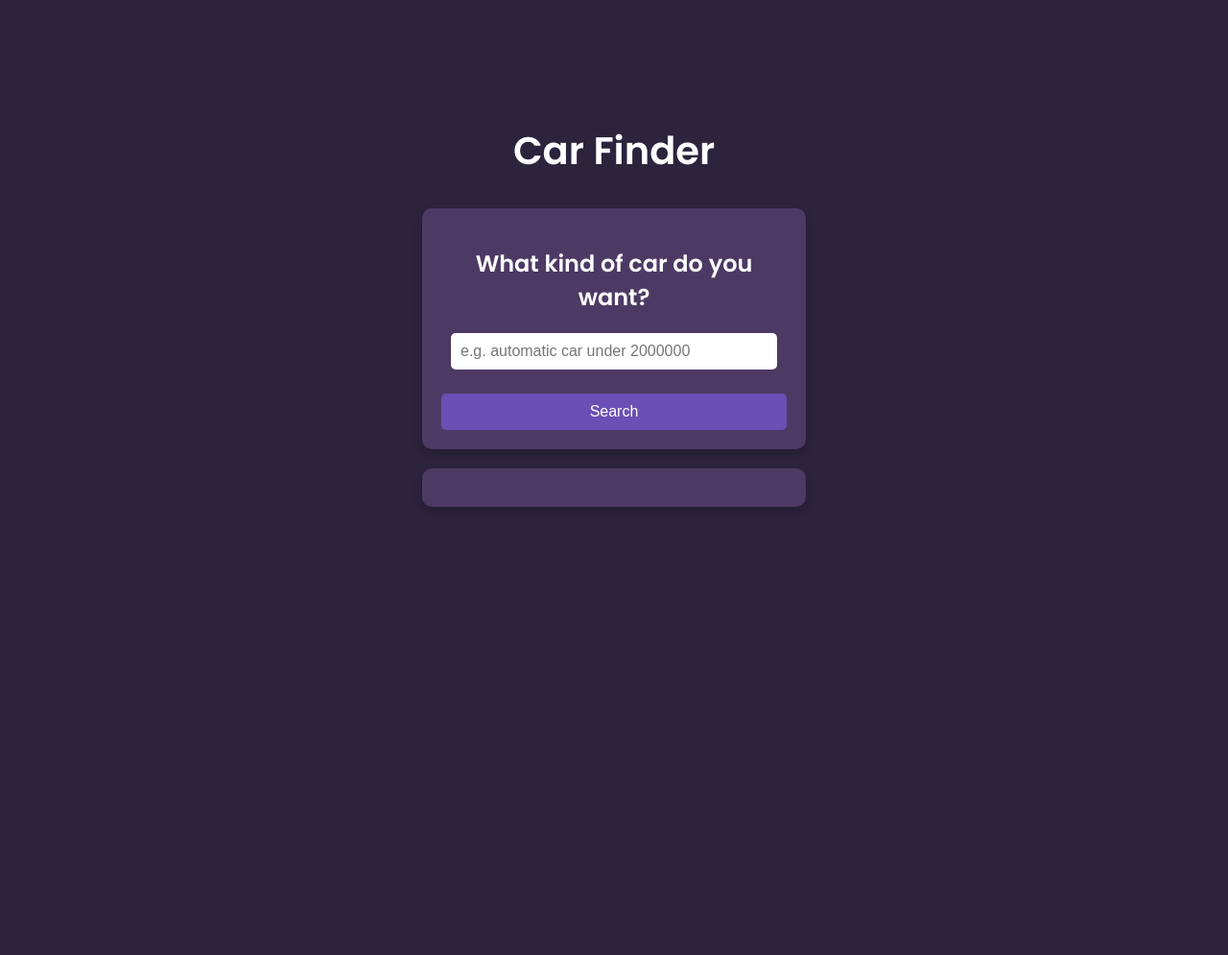
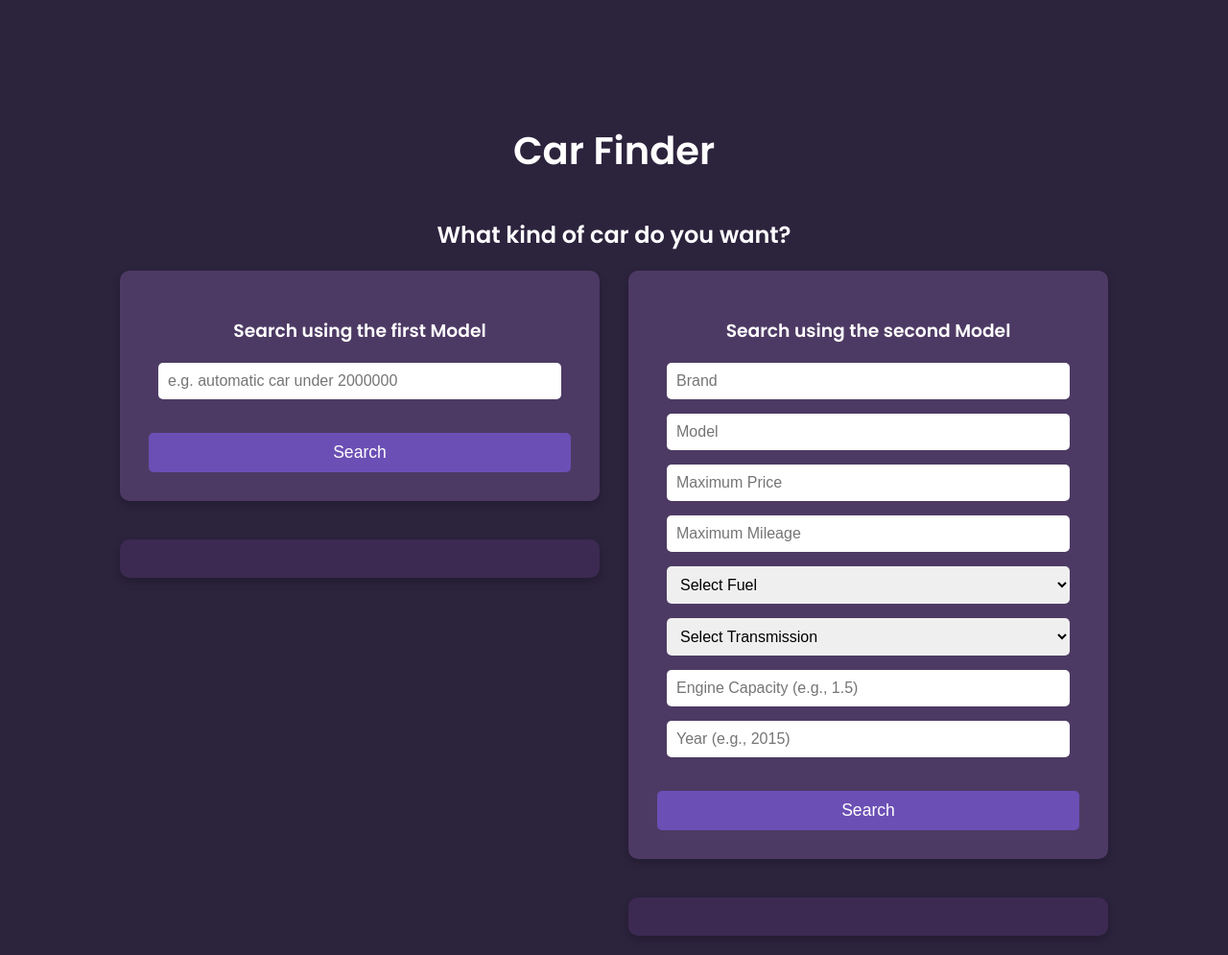
Before and after one commit to fahmisyahputra/fprsbpfinal, a Flask app: template templates/index.html in a window 1280 px wide. Shown: the whole page at 96% size. Before the commit the page ends 528 px from the top, so only its background shows below. Run offline with Flask 3, Linux system fonts and the light colour scheme; the template is opened without the code that fills it, so the values that code supplies are empty; parts of the project's set-up code (start-up, migrations or seed data) failed here and were passed over.

Commit message:
integrasi model baru

```diff
--- a/app.py
+++ b/app.py
@@ -1,31 +1,95 @@
-from flask import Flask, render_template, request, jsonify
+import pandas as pd
+import re
+import pickle
+from flask import Flask, request, jsonify
+from flask_cors import CORS
+from sklearn.pipeline import Pipeline
 
 app = Flask(__name__)
+CORS(app)
 
-@app.route('/')
-def home():
-    return render_template('index.html')
+# ----------------- Model 1: car.py -----------------
 
-@app.route('/predict', methods=['POST'])
-def predict():
+# Load data for car.py
+url = "https://raw.githubusercontent.com/farrasariffadhila/fp-rsbp-raw/refs/heads/main/modified_mmm.csv"
+df_car = pd.read_csv(url)
+df_car['harga'] = pd.to_numeric(df_car['harga'], errors='coerce')
+
+# car.py functions
+def extract_criteria(input_text):
+    transmisi, engine_size, max_price = None, None, None
+
+    if 'manual' in input_text.lower():
+        transmisi = 'Manual'
+    elif 'automatic' in input_text.lower():
+        transmisi = 'Automatic'
+
+    match_engine = re.search(r'(\d+\.\d+|\d+)\s*(liter|cc|engine size)', input_text.lower())
+    if match_engine:
+        engine_size = float(match_engine.group(1))
+
+    match_price = re.search(r'under\s*(\d+)', input_text.lower())
+    if match_price:
+        max_price = int(match_price.group(1))
+
+    return transmisi, engine_size, max_price
+
+def filter_cars(transmisi, engine_size, max_price):
+    filtered_cars = df_car.copy()
+    if transmisi:
+        filtered_cars = filtered_cars[filtered_cars['transmisi'].str.contains(transmisi, case=False, na=False)]
+    if engine_size:
+        filtered_cars = filtered_cars[filtered_cars['ukuran_mesin'] == engine_size]
+    if max_price:
+        filtered_cars = filtered_cars[filtered_cars['harga'] <= max_price]
+    return filtered_cars
+
+@app.route('/api/get-cars', methods=['POST'])
+def get_cars():
+    data = request.get_json()
+    user_input = data.get('query', '')
+    transmisi, engine_size, max_price = extract_criteria(user_input)
+    filtered_cars = filter_cars(transmisi, engine_size, max_price)
+
+    if not filtered_cars.empty:
+        return jsonify({'cars': filtered_cars.to_dict(orient="records")}), 200
+    return jsonify({'message': 'No cars found with the given criteria.'}), 200
+
+# ----------------- Model 2: new-model.py -----------------
+
+# Load data and model for new-model.py
+df_new_model = pd.read_csv("dataset.csv")
+with open("knn_model.pkl", "rb") as file:
+    knn_model = pickle.load(file)
+
+def recommend_car_by_user_input(user_input, df, pipeline, n_recommendations=5):
+    for col in ["Merek", "Model"]:
+        if not user_input[col]:
+            user_input[col] = df[col].mode()[0]
+    user_input_df = pd.DataFrame([user_input])
+    preprocessed_input = pipeline.named_steps["preprocessor"].transform(user_input_df)
+    distances, indices = pipeline.named_steps["knn"].kneighbors(preprocessed_input, n_neighbors=n_recommendations)
+    return df.iloc[indices[0]]
+
+@app.route('/api/get-new-cars', methods=['POST'])
+def get_new_cars():
+    data = request.get_json()
     try:
-        data = request.form
-        # Extract data from form
-        fuel = data.get('fuel')
-        brand = data.get('brand')
-        year = int(data.get('year'))
-        price = float(data.get('price').replace('.', '').replace(',', ''))  # Remove formatting
-        mileage = float(data.get('mileage').replace('.', '').replace(',', ''))  # Remove formatting
-        engine = float(data.get('engine').replace('.', '').replace(',', ''))  # Remove formatting
-        transmission = data.get('transmission')
-        kilometers = float(data.get('kilometers'))
+        user_preferences = {
+            "Merek": data.get("brand", ""),
+            "Model": data.get("model", ""),
+            "harga": float(data.get("price", 0)),
+            "Jarak tempuh": float(data.get("mileage", 0)),
+            "Tipe bahan bakar": data.get("fuel", ""),
+            "Transmisi": data.get("transmission", ""),
+            "Kapasitas mesin": float(data.get("engine", 0)),
+            "Tahun": float(data.get("year", 0)),
+        }
+        recommendations = recommend_car_by_user_input(user_preferences, df_new_model, knn_model)
+        return jsonify({'cars': recommendations.to_dict(orient="records")}), 200
+    except Exception as e:
+        return jsonify({'error': str(e)}), 500
 
-        # Dummy prediction logic
-        predicted_value = (price * 0.8) - (mileage * 10) + (engine * 1000)
-
-        return jsonify({'predicted_value': f"Rp {predicted_value:,.2f}"})
-    except Exception as e:
-        return jsonify({'error': str(e)})
-
-if __name__ == '__main__':
+# ----------------- Run Flask Server -----------------
+if __name__ == "__main__":
     app.run(debug=True)
--- a/requirements.txt
+++ b/requirements.txt
@@ -1 +1,4 @@
 Flask==2.3.2
+pandas
+scikit-learn==1.5.2
+numpy
--- a/templates/index.html
+++ b/templates/index.html
@@ -9,8 +9,13 @@
   <body>
     <div class="container">
       <h1 class="title-carfinder">Car Finder</h1>
+      <h2>What kind of car do you want?</h2>
+
+      <!-- Form for Model 1 (Car.py) -->
+      <div class="form-grid">
+        <div class="form-column">
           <div class="form-container">
-        <h2>What kind of car do you want?</h2>
+            <h3>Search using the first Model</h3>
             <form id="car-search-form">
               <input
                 type="text"
@@ -19,61 +24,139 @@
                 placeholder="e.g. automatic car under 2000000"
                 required
               />
-          <button type="submit">Search</button>
+              <button type="submit" id="submit-car-form">Search</button>
             </form>
           </div>
-      <div class="result-container" id="result-container"></div>
+          <div class="result-container" id="result-container-old"></div>
         </div>
+
+        <!-- Form for Model 2 (new-model.py) -->
+        <div class="form-column">
+          <div class="form-container">
+            <h3>Search using the second Model</h3>
+            <form id="new-car-form">
+              <input type="text" id="new-brand" placeholder="Brand" />
+              <input type="text" id="new-model" placeholder="Model" />
+              <input type="number" id="new-price" placeholder="Maximum Price" />
+              <input
+                type="number"
+                id="new-mileage"
+                placeholder="Maximum Mileage"
+              />
+              <select id="new-fuel">
+                <option value="">Select Fuel</option>
+                <option value="Bensin">Bensin</option>
+                <option value="Diesel">Diesel</option>
+              </select>
+              <select id="new-transmission">
+                <option value="">Select Transmission</option>
+                <option value="Automatic">Automatic</option>
+                <option value="Manual">Manual</option>
+              </select>
+              <input
+              type="number"
+              id="new-engine"
+              placeholder="Engine Capacity (e.g., 1.5)"
+              step="0.01"
+            />
+
+              <input
+                type="number"
+                id="new-year"
+                placeholder="Year (e.g., 2015)"
+                min="1900"
+                max="2099"
+              />
+              <button type="submit" id="submit-new-car-form">Search</button>
+            </form>
+          </div>
+          <div class="result-container" id="result-container-new"></div>
+        </div>
+      </div>
+    </div>
+
     <script>
+      // Event listener for Car.py form
       document
         .getElementById("car-search-form")
         .addEventListener("submit", function (event) {
           event.preventDefault();
           const userInput = document.getElementById("car-requirements").value;
 
-          // Call API with user input
           fetch("http://127.0.0.1:5000/api/get-cars", {
             method: "POST",
-            headers: {
-              "Content-Type": "application/json",
-            },
+            headers: { "Content-Type": "application/json" },
             body: JSON.stringify({ query: userInput }),
           })
             .then((response) => response.json())
             .then((data) => {
-              // Clear previous results
               const resultContainer =
-                document.getElementById("result-container");
+                document.getElementById("result-container-old");
               resultContainer.innerHTML = "";
-
-              // Display the cars
               if (data.cars && data.cars.length > 0) {
-                const carList = document.createElement("div");
-                carList.classList.add("car-list");
                 data.cars.forEach((car) => {
-                  const carDiv = document.createElement("div");
-                  carDiv.classList.add("car-item");
-                  carDiv.innerHTML = `
+                  resultContainer.innerHTML += `
+                    <div class="car-item">
                       <strong>${car.model}</strong><br>
                       Tahun: ${car.tahun}<br>
                       Harga: ${car.harga}<br>
                       Transmisi: ${car.transmisi}<br>
-                          Jarak Tempuh: ${car.jarak_tempuh}<br>
+                      Jarak Tempuh: ${car.jarak_tempuh} km<br>
                       Bahan Bakar: ${car.bahan_bakar}<br>
                       Pajak: ${car.pajak}<br>
                       MPG: ${car.mpg}<br>
-                          Ukuran Mesin: ${car.ukuran_mesin}<br><br>
-                      `;
-                  carList.appendChild(carDiv);
+                      Ukuran Mesin: ${car.ukuran_mesin} L<br>
+                    </div>`;
                 });
-                resultContainer.appendChild(carList);
               } else {
-                resultContainer.innerHTML =
-                  "No cars found matching your criteria.";
+                resultContainer.innerHTML = "No cars found matching your criteria.";
               }
+            });
+        });
+
+      // Event listener for new-model.py form
+      document
+        .getElementById("new-car-form")
+        .addEventListener("submit", function (event) {
+          event.preventDefault();
+
+          const formData = {
+            brand: document.getElementById("new-brand").value,
+            model: document.getElementById("new-model").value,
+            price: parseFloat(document.getElementById("new-price").value),
+            mileage: parseFloat(document.getElementById("new-mileage").value),
+            fuel: document.getElementById("new-fuel").value,
+            transmission: document.getElementById("new-transmission").value,
+            engine: parseFloat(document.getElementById("new-engine").value),
+            year: parseInt(document.getElementById("new-year").value),
+          };
+
+          fetch("http://127.0.0.1:5000/api/get-new-cars", {
+            method: "POST",
+            headers: { "Content-Type": "application/json" },
+            body: JSON.stringify(formData),
           })
-            .catch((error) => {
-              console.error("Error fetching cars:", error);
+            .then((response) => response.json())
+            .then((data) => {
+              const resultContainer =
+                document.getElementById("result-container-new");
+              resultContainer.innerHTML = "";
+              if (data.cars && data.cars.length > 0) {
+                data.cars.forEach((car) => {
+                  resultContainer.innerHTML += `
+                    <div class="car-item">
+                      <strong>${car.Merek} ${car.Model}</strong><br>
+                      Tahun: ${car.Tahun}<br>
+                      Harga: ${car.harga}<br>
+                      Mileage: ${car["Jarak tempuh"]} km<br>
+                      Fuel: ${car["Tipe bahan bakar"]}<br>
+                      Transmission: ${car.Transmisi}<br>
+                      Engine: ${car["Kapasitas mesin"]} L<br>
+                    </div>`;
+                });
+              } else {
+                resultContainer.innerHTML = "No cars found matching your criteria.";
+              }
             });
         });
     </script>
--- a/templates/styles.css
+++ b/templates/styles.css
@@ -16,7 +16,7 @@ body {
 .container {
   text-align: center;
   width: 100%;
-  max-width: 400px;
+  max-width: 1200px; /* Adjusted to fit grid width */
 }
 
 h1 {
@@ -25,25 +25,29 @@ h1 {
   color: #ffffff;
 }
 
-.logo {
-  max-width: 80px;
-  margin-bottom: 20px;
+.title-carfinder {
+  padding-top: 50px;
+  padding-bottom: 20px;
 }
 
-.title-carfinder {
-    padding-top: 50px;
-    padding-bottom: 20px;
-}
-
-/* Card styling */
-.form-container, .result-container {
+/* Card styling for forms and results */
+.form-container {
   background-color: #4D3A64;
-  padding: 20px;
+  padding: 30px;
   border-radius: 10px;
   margin-bottom: 20px;
   box-shadow: 0 4px 10px rgba(0, 0, 0, 0.2);
 }
 
+.result-container {
+  background-color: #4D3A64;
+  padding: 30px;
+  border-radius: 10px;
+  margin-top: 20px;
+  box-shadow: 0 4px 10px rgba(0, 0, 0, 0.2);
+}
+
+/* Label styling */
 label {
   display: block;
   text-align: left;
@@ -51,6 +55,7 @@ label {
   font-size: 0.9rem;
 }
 
+/* Input and Select styling */
 input, select {
   width: calc(100% - 20px); /* Ensures inputs fit well inside the card */
   padding: 10px;
@@ -66,6 +71,7 @@ input:focus, select:focus {
   border: 2px solid #8B6BAF;
 }
 
+/* Button styling */
 button {
   width: 100%;
   padding: 10px;
@@ -83,6 +89,7 @@ button:hover {
   background-color: #8B6BAF;
 }
 
+/* Result container input styling */
 .result-container input {
   background-color: #ffffff;
   color: #000000;
@@ -92,7 +99,11 @@ button:hover {
 }
 
 /* Consistent spacing */
-label + input, label + select, input + label, select + label {
+label + input, label + select {
+  margin-top: 10px;
+}
+
+input + label, select + label {
   margin-top: 10px;
 }
 
@@ -100,3 +111,53 @@ label + input, label + select, input + label, select + label {
 button {
   margin-top: 10px;
 }
+
+/* Two-column form layout */
+.form-grid {
+  display: flex;
+  justify-content: center; /* Centers the grid */
+  gap: 30px; /* Adds space between the two columns */
+  margin: 0 auto;
+}
+
+.form-column {
+  flex: 1; /* Make each column take equal width */
+  max-width: 500px;
+  display: flex;
+  flex-direction: column;
+}
+
+.form-column label,
+.form-column input,
+.form-column select {
+  margin-bottom: 15px;
+}
+
+/* Result containers for both forms */
+#result-container-old, #result-container-new {
+  background-color: #3C2A52;
+  color: #ffffff;
+  padding: 20px;
+  border-radius: 10px;
+  box-shadow: 0 4px 10px rgba(0, 0, 0, 0.2);
+  text-align: left;
+  overflow: auto;
+  max-height: 300px;
+}
+
+#result-container-old .car-item,
+#result-container-new .car-item {
+  margin-bottom: 15px;
+  padding: 10px;
+  background-color: #6B4FB5;
+  border-radius: 5px;
+  box-shadow: 0 2px 5px rgba(0, 0, 0, 0.2);
+  color: #ffffff;
+}
+
+/* Styling for larger buttons */
+#submit-car-form, #submit-new-car-form {
+  width: 100%;
+  margin-top: 20px;
+  font-size: 1.1rem;
+}
```
Also changed, not shown: new-model.py (added, +69 -0 lines), dataset.csv (added), 1 other file. Lines whose indentation alone changed are shown as unchanged.
